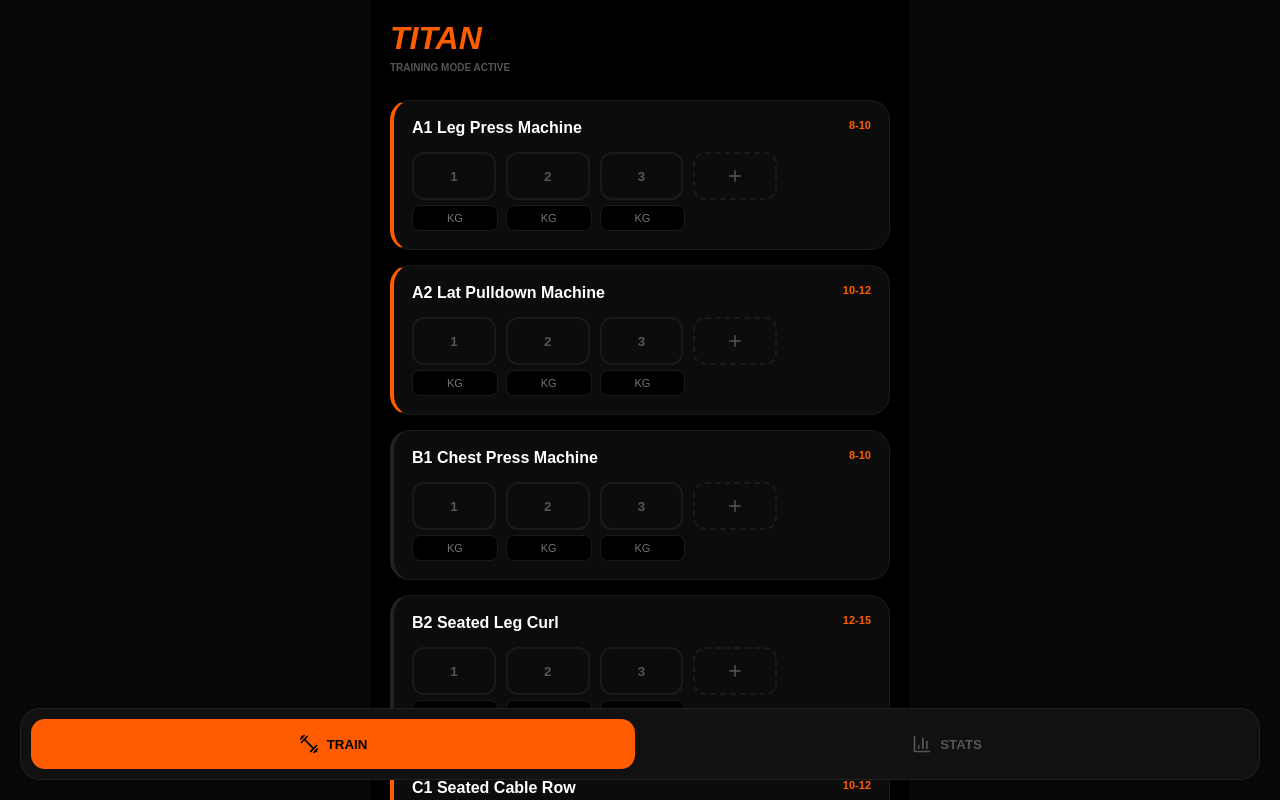
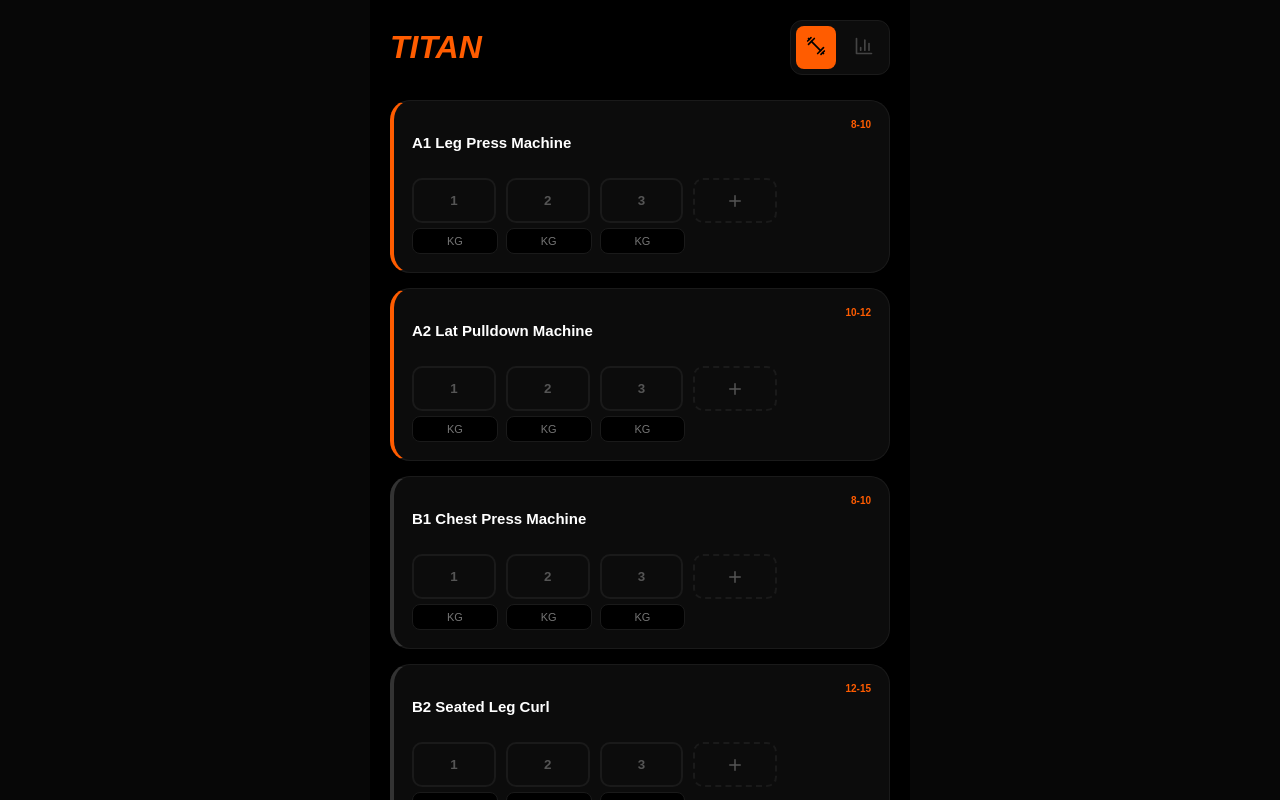
Before and after one commit to srafiq2406teachered-byte/Titan-Tracker, a React (Vite) app: page / in a window 1280 px wide. Shown: the top 800 px of the page. Built offline with nearby package versions, Linux system fonts and the light colour scheme.

Commit message:
Update App.jsx

```diff
--- a/src/App.jsx
+++ b/src/App.jsx
@@ -1,15 +1,29 @@
 import React, { useState, useEffect } from 'react';
-import { CheckCircle, Clock, RotateCcw, Dumbbell, BarChart3, Plus, XCircle, Zap, Target, TrendingUp } from 'lucide-react';
+import { CheckCircle, Clock, RotateCcw, Dumbbell, BarChart3, Plus, Zap, Target, Activity, Heart } from 'lucide-react';
 
 const TitanTracker = () => {
-  const [view, setView] = useState('train'); // 'train' or 'metrics'
+  const [view, setView] = useState('train');
   const [timeLeft, setTimeLeft] = useState(0);
-  const [completedSets, setCompletedSets] = useState(() =>
-    JSON.parse(localStorage.getItem('titan_completed_v8') || '{}')
-  );
-  const [exerciseData, setExerciseData] = useState(() =>
-    JSON.parse(localStorage.getItem('titan_data_v8') || '{}')
-  );
+  const [mounted, setMounted] = useState(false);
+  const [completedSets, setCompletedSets] = useState({});
+  const [exerciseData, setExerciseData] = useState({});
+
+  // 1. INITIAL LOAD (Safety Guard)
+  useEffect(() => {
+    const savedSets = localStorage.getItem('titan_completed_v9');
+    const savedData = localStorage.getItem('titan_data_v9');
+    if (savedSets) setCompletedSets(JSON.parse(savedSets));
+    if (savedData) setExerciseData(JSON.parse(savedData));
+    setMounted(true);
+  }, []);
+
+  // 2. AUTO-SAVE
+  useEffect(() => {
+    if (mounted) {
+      localStorage.setItem('titan_completed_v9', JSON.stringify(completedSets));
+      localStorage.setItem('titan_data_v9', JSON.stringify(exerciseData));
+    }
+  }, [completedSets, exerciseData, mounted]);
 
   const MASTER_PLAN = [
     { id: "A1", pair: "A", name: "Leg Press Machine", sets: 3, goal: "8-10", rest: 60 },
@@ -22,80 +36,51 @@ const TitanTracker = () => {
     { id: "D2", pair: "D", name: "Walking Lunges", sets: 3, goal: "12 Total", rest: 30 }
   ];
 
-  // --- ANALYTICS ENGINE ---
   const getStats = () => {
-    let volume = 0;
-    let completed = 0;
-    let total = 0;
-    let machineLoad = 0;
-    let machineCount = 0;
-
+    let volume = 0, completed = 0, total = 0;
     MASTER_PLAN.forEach(ex => {
       const extra = exerciseData[`${ex.id}-extra`] || 0;
-      const totalExSets = ex.sets + extra;
-      total += totalExSets;
-
-      for (let i = 0; i < totalExSets; i++) {
+      total += (ex.sets + extra);
+      for (let i = 0; i < (ex.sets + extra); i++) {
         if (completedSets[`${ex.id}-${i}`]) {
           completed++;
-          const w = parseFloat(exerciseData[`${ex.id}-${i}`]) || 0;
-          const r = parseInt(ex.goal) || 10;
-          volume += (w * r);
-          if(w > 0) { machineLoad += w; machineCount++; }
+          volume += (parseFloat(exerciseData[`${ex.id}-${i}`]) || 0) * (parseInt(ex.goal) || 1);
         }
       }
     });
-
-    return {
-      volume: volume.toLocaleString(),
-      progress: `${completed}/${total}`,
-      percent: Math.round((completed / total) * 100) || 0,
-      avgWeight: machineCount > 0 ? (machineLoad / machineCount).toFixed(1) : 0
-    };
+    return { volume: volume.toLocaleString(), progress: `${completed}/${total}`, percent: Math.round((completed / total) * 100) || 0 };
   };
 
-  const stats = getStats();
+  const THEME = { black: '#000000', card: '#0c0c0c', border: '#1a1a1a', orange: '#FF5C00', textDim: '#555555' };
 
-  useEffect(() => {
-    localStorage.setItem('titan_completed_v8', JSON.stringify(completedSets));
-    localStorage.setItem('titan_data_v8', JSON.stringify(exerciseData));
-  }, [completedSets, exerciseData]);
-
-  useEffect(() => {
-    if (timeLeft > 0) {
-      const timer = setTimeout(() => setTimeLeft(timeLeft - 1), 1000);
-      return () => clearTimeout(timer);
-    }
-  }, [timeLeft]);
-
-  const THEME = {
-    black: '#000000',
-    card: '#0c0c0c',
-    border: '#1a1a1a',
-    orange: '#FF5C00',
-    textMain: '#FFFFFF',
-    textDim: '#555555'
-  };
+  if (!mounted) return null;
 
   return (
-    <div style={{ backgroundColor: THEME.black, minHeight: '100vh', color: THEME.textMain, fontFamily: 'sans-serif', padding: '20px', maxWidth: '500px', margin: '0 auto', paddingBottom: '120px' }}>
+    <div style={{ backgroundColor: THEME.black, minHeight: '100vh', color: '#fff', fontFamily: 'sans-serif', padding: '20px', maxWidth: '500px', margin: '0 auto', paddingBottom: '140px' }}>
 
-      {/* 1. TRAINING VIEW */}
-      {view === 'train' && (
+      {/* HEADER */}
+      <header style={{ display: 'flex', justifyContent: 'space-between', alignItems: 'center', marginBottom: '25px' }}>
+        <h1 style={{ fontSize: '32px', fontWeight: '900', fontStyle: 'italic', color: THEME.orange, margin: 0 }}>TITAN</h1>
+        <div style={{ display: 'flex', gap: '8px', background: THEME.card, padding: '5px', borderRadius: '12px', border: `1px solid ${THEME.border}` }}>
+          <button onClick={() => setView('train')} style={{ background: view === 'train' ? THEME.orange : 'transparent', border: 'none', padding: '10px', borderRadius: '8px' }}>
+            <Dumbbell size={20} color={view === 'train' ? '#000' : '#444'} />
+          </button>
+          <button onClick={() => setView('metrics')} style={{ background: view === 'metrics' ? THEME.orange : 'transparent', border: 'none', padding: '10px', borderRadius: '8px' }}>
+            <BarChart3 size={20} color={view === 'metrics' ? '#000' : '#444'} />
+          </button>
+        </div>
+      </header>
+
+      {view === 'train' ? (
         <div style={{ display: 'flex', flexDirection: 'column', gap: '15px' }}>
-          <header style={{ marginBottom: '10px' }}>
-             <h1 style={{ fontSize: '32px', fontWeight: '900', fontStyle: 'italic', color: THEME.orange, margin: 0 }}>TITAN</h1>
-             <span style={{ fontSize: '10px', color: THEME.textDim, fontWeight: 'bold' }}>TRAINING MODE ACTIVE</span>
-          </header>
-
           {MASTER_PLAN.map((ex) => {
             const extraCount = exerciseData[`${ex.id}-extra`] || 0;
             const totalSets = ex.sets + extraCount;
             return (
-              <div key={ex.id} style={{ background: THEME.card, borderRadius: '20px', padding: '18px', border: `1px solid ${THEME.border}`, borderLeft: `4px solid ${ex.pair === 'A' || ex.pair === 'C' ? THEME.orange : '#222'}` }}>
-                <div style={{ display: 'flex', justifyContent: 'space-between', marginBottom: '15px' }}>
-                  <h3 style={{ fontSize: '16px', fontWeight: '900', margin: '0' }}>{ex.id} {ex.name}</h3>
-                  <span style={{ fontSize: '11px', fontWeight: '900', color: THEME.orange }}>{ex.goal}</span>
+              <div key={ex.id} style={{ background: THEME.card, borderRadius: '20px', padding: '18px', border: `1px solid ${THEME.border}`, borderLeft: `4px solid ${ex.pair === 'A' || ex.pair === 'C' ? THEME.orange : '#333'}` }}>
+                <div style={{ display: 'flex', justifyContent: 'space-between', marginBottom: '12px' }}>
+                  <h3 style={{ fontSize: '15px', fontWeight: '900' }}>{ex.id} {ex.name}</h3>
+                  <span style={{ fontSize: '10px', fontWeight: '900', color: THEME.orange }}>{ex.goal}</span>
                 </div>
                 <div style={{ display: 'grid', gridTemplateColumns: 'repeat(auto-fill, minmax(70px, 1fr))', gap: '10px' }}>
                   {[...Array(totalSets)].map((_, i) => {
@@ -105,78 +90,53 @@ const TitanTracker = () => {
                       <div key={i} style={{ display: 'flex', flexDirection: 'column', gap: '5px' }}>
                         <button
                           onClick={() => { setCompletedSets(prev => ({ ...prev, [key]: !isDone })); if(!isDone) setTimeLeft(ex.rest); }}
-                          style={{ height: '48px', borderRadius: '12px', border: isDone ? `2px solid ${THEME.orange}` : `2px solid ${THEME.border}`, background: isDone ? THEME.orange : 'transparent', color: isDone ? '#000' : THEME.textDim, fontWeight: '900' }}
+                          style={{ height: '45px', borderRadius: '10px', border: isDone ? `2px solid ${THEME.orange}` : `2px solid ${THEME.border}`, background: isDone ? THEME.orange : 'transparent', color: isDone ? '#000' : THEME.textDim, fontWeight: '900' }}
                         >{isDone ? <CheckCircle size={18} /> : i + 1}</button>
                         <input type="text" inputMode="decimal" placeholder="KG" value={exerciseData[key] || ''} onChange={(e) => setExerciseData(prev => ({ ...prev, [key]: e.target.value }))}
-                          style={{ width: '100%', background: THEME.black, border: `1px solid ${THEME.border}`, color: '#fff', fontSize: '11px', textAlign: 'center', padding: '6px 0', borderRadius: '8px', outline: 'none' }} />
+                          style={{ width: '100%', background: THEME.black, border: `1px solid ${THEME.border}`, color: '#fff', fontSize: '11px', textAlign: 'center', padding: '6px 0', borderRadius: '8px' }} />
                       </div>
                     );
                   })}
                   <button onClick={() => setExerciseData(prev => ({ ...prev, [`${ex.id}-extra`]: (prev[`${ex.id}-extra`] || 0) + 1 }))}
-                    style={{ height: '48px', borderRadius: '12px', border: `2px dashed ${THEME.border}`, background: 'transparent', color: THEME.textDim, display: 'flex', alignItems: 'center', justifyContent: 'center' }}
+                    style={{ height: '45px', borderRadius: '10px', border: `2px dashed ${THEME.border}`, background: 'transparent', color: THEME.textDim, display: 'flex', alignItems: 'center', justifyContent: 'center' }}
                   ><Plus size={18} /></button>
                 </div>
               </div>
             );
           })}
         </div>
-      )}
+      ) : (
+        <div style={{ display: 'flex', flexDirection: 'column', gap: '15px' }}>
+          <div style={{ background: THEME.card, padding: '30px', borderRadius: '24px', border: `1px solid ${THEME.border}`, textAlign: 'center' }}>
+            <Activity size={30} color={THEME.orange} style={{ marginBottom: '10px' }} />
+            <div style={{ fontSize: '10px', color: THEME.textDim, fontWeight: 'bold' }}>SESSION VOLUME</div>
+            <div style={{ fontSize: '42px', fontWeight: '900' }}>{getStats().volume} <span style={{ fontSize: '12px', color: THEME.orange }}>KG</span></div>
+          </div>
 
-      {/* 2. METRICS VIEW */}
-      {view === 'metrics' && (
-        <div style={{ display: 'flex', flexDirection: 'column', gap: '20px' }}>
-          <header style={{ marginBottom: '10px' }}>
-             <h1 style={{ fontSize: '32px', fontWeight: '900', fontStyle: 'italic', color: THEME.orange, margin: 0 }}>METRICS</h1>
-             <span style={{ fontSize: '10px', color: THEME.textDim, fontWeight: 'bold' }}>SESSION PERFORMANCE ANALYTICS</span>
-          </header>
-
-          <div style={{ display: 'grid', gridTemplateColumns: '1fr', gap: '15px' }}>
-            <div style={{ background: THEME.card, padding: '25px', borderRadius: '24px', border: `1px solid ${THEME.border}`, textAlign: 'center' }}>
-               <TrendingUp size={32} color={THEME.orange} style={{ margin: '0 auto 10px' }} />
-               <div style={{ fontSize: '10px', color: THEME.textDim, fontWeight: 'bold', textTransform: 'uppercase' }}>Current Session Volume</div>
-               <div style={{ fontSize: '48px', fontWeight: '900' }}>{stats.volume} <span style={{ fontSize: '14px', color: THEME.orange }}>KG</span></div>
+          <div style={{ background: THEME.card, padding: '20px', borderRadius: '24px', border: `1px solid ${THEME.border}`, display: 'flex', justifyContent: 'space-between', alignItems: 'center' }}>
+            <div>
+               <div style={{ fontSize: '10px', color: THEME.textDim, fontWeight: 'bold' }}>PEAK HEART RATE</div>
+               <input type="text" inputMode="numeric" placeholder="---" value={exerciseData['peak_hr'] || ''} onChange={(e) => setExerciseData(prev => ({ ...prev, 'peak_hr': e.target.value }))}
+                style={{ background: 'transparent', border: 'none', color: THEME.orange, fontSize: '24px', fontWeight: '900', width: '80px', outline: 'none' }} />
             </div>
-
-            <div style={{ display: 'grid', gridTemplateColumns: '1fr 1fr', gap: '15px' }}>
-               <div style={{ background: THEME.card, padding: '20px', borderRadius: '24px', border: `1px solid ${THEME.border}` }}>
-                  <Target size={20} color={THEME.orange} style={{ marginBottom: '8px' }} />
-                  <div style={{ fontSize: '10px', color: THEME.textDim, fontWeight: 'bold' }}>PROGRESS</div>
-                  <div style={{ fontSize: '24px', fontWeight: '900' }}>{stats.percent}%</div>
-                  <div style={{ fontSize: '10px', color: THEME.textDim }}>{stats.progress} Sets</div>
-               </div>
-               <div style={{ background: THEME.card, padding: '20px', borderRadius: '24px', border: `1px solid ${THEME.border}` }}>
-                  <Zap size={20} color={THEME.orange} style={{ marginBottom: '8px' }} />
-                  <div style={{ fontSize: '10px', color: THEME.textDim, fontWeight: 'bold' }}>AVG LOAD</div>
-                  <div style={{ fontSize: '24px', fontWeight: '900' }}>{stats.avgWeight}</div>
-                  <div style={{ fontSize: '10px', color: THEME.textDim }}>KG Per Set</div>
-               </div>
-            </div>
+            <Heart color={THEME.orange} fill={THEME.orange} size={24} />
           </div>
 
           <button onClick={() => { if(window.confirm("End Protocol & Sync?")) { localStorage.clear(); window.location.reload(); }}}
-            style={{ marginTop: '20px', width: '100%', padding: '22px', borderRadius: '22px', border: 'none', background: '#FFF', color: '#000', fontWeight: '900', fontSize: '16px', textTransform: 'uppercase' }}>
-            Finish & Reset
+            style={{ marginTop: '20px', width: '100%', padding: '20px', borderRadius: '20px', border: 'none', background: '#FFF', color: '#000', fontWeight: '900', textTransform: 'uppercase' }}>
+            Finish & Clear Session
           </button>
         </div>
       )}
 
-      {/* 3. NAVIGATION & FLOATING TIMER */}
+      {/* TIMER HUD */}
       {timeLeft > 0 && view === 'train' && (
-        <div style={{ position: 'fixed', bottom: '90px', left: '50%', transform: 'translateX(-50%)', backgroundColor: '#FFF', color: '#000', padding: '10px 30px', borderRadius: '50px', display: 'flex', alignItems: 'center', gap: '15px', border: `4px solid ${THEME.orange}`, zHex: 1000 }}>
-          <Clock size={24} />
-          <span style={{ fontSize: '38px', fontWeight: '900', fontFamily: 'monospace' }}>{timeLeft}s</span>
-          <RotateCcw size={18} onClick={() => setTimeLeft(0)} />
+        <div style={{ position: 'fixed', bottom: '90px', left: '50%', transform: 'translateX(-50%)', backgroundColor: '#FFF', color: '#000', padding: '10px 25px', borderRadius: '50px', display: 'flex', alignItems: 'center', gap: '12px', border: `4px solid ${THEME.orange}`, zIndex: 1000 }}>
+          <Clock size={20} />
+          <span style={{ fontSize: '32px', fontWeight: '900', fontFamily: 'monospace' }}>{timeLeft}s</span>
+          <RotateCcw size={16} onClick={() => setTimeLeft(0)} />
         </div>
       )}
-
-      <nav style={{ position: 'fixed', bottom: '20px', left: '20px', right: '20px', background: '#111', padding: '10px', borderRadius: '20px', display: 'flex', gap: '10px', border: '1px solid #222', zIndex: 1000 }}>
-        <button onClick={() => setView('train')} style={{ flex: 1, padding: '15px', borderRadius: '14px', border: 'none', background: view === 'train' ? THEME.orange : 'transparent', color: view === 'train' ? '#000' : THEME.textDim, fontWeight: '900', display: 'flex', alignItems: 'center', justifyContent: 'center', gap: '8px' }}>
-           <Dumbbell size={20} /> TRAIN
-        </button>
-        <button onClick={() => setView('metrics')} style={{ flex: 1, padding: '15px', borderRadius: '14px', border: 'none', background: view === 'metrics' ? THEME.orange : 'transparent', color: view === 'metrics' ? '#000' : THEME.textDim, fontWeight: '900', display: 'flex', alignItems: 'center', justifyContent: 'center', gap: '8px' }}>
-           <BarChart3 size={20} /> STATS
-        </button>
-      </nav>
     </div>
   );
 };
```
